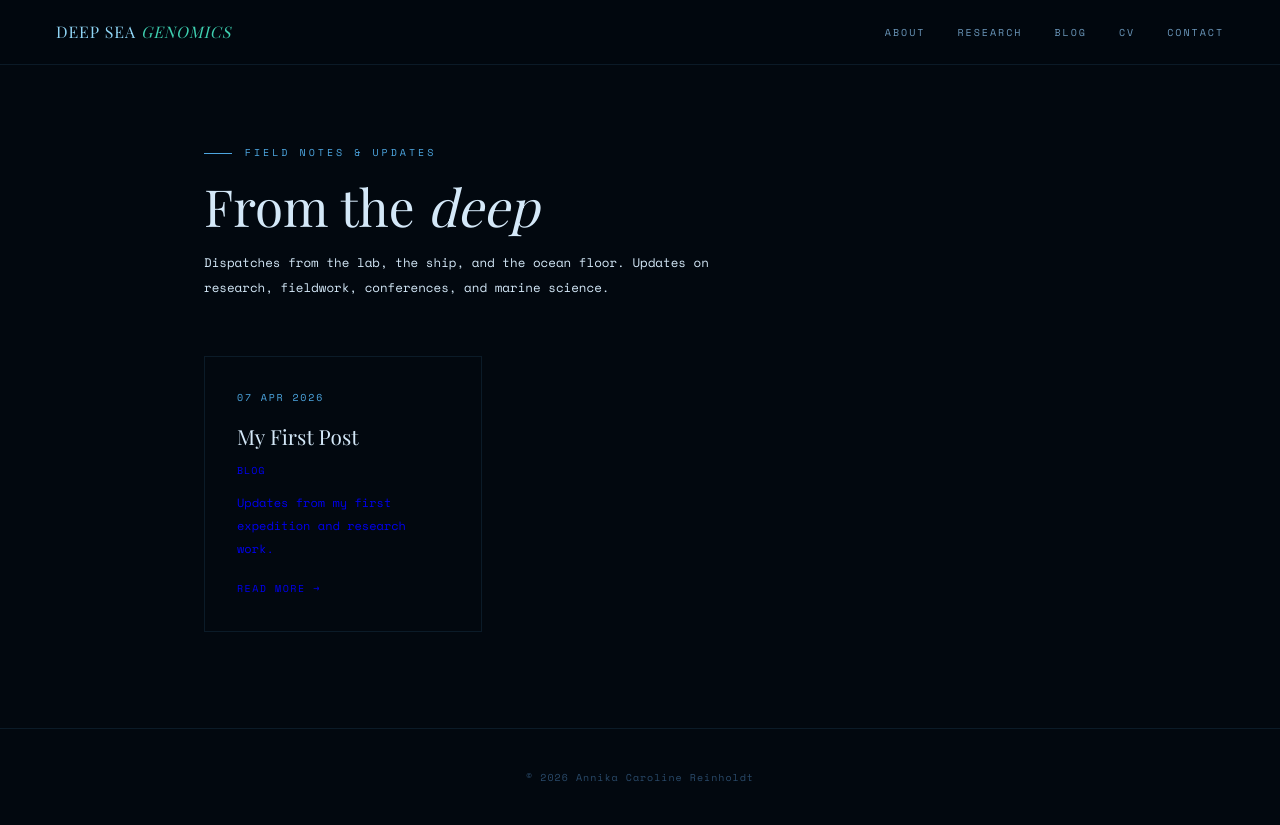
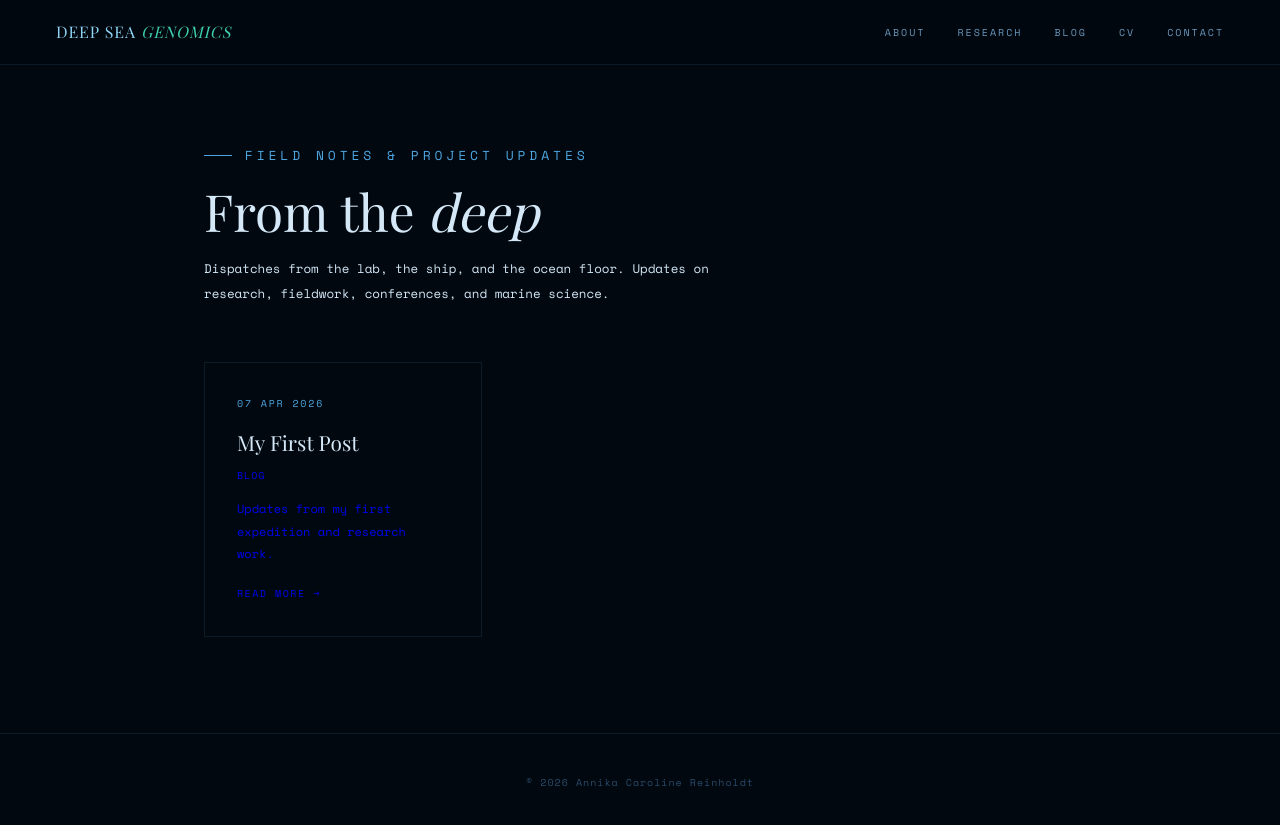
Before and after one commit to Areinholdt/Areinholdt.github.io, a Jekyll site: the page built from posts.md, in a window 1280 px wide. Shown: the top 825 px of the page. Built offline with Jekyll 4.4.1, drawn with Linux system fonts in a browser that asks for light colours; some web fonts are replaced.

Commit message:
Update posts.md

```diff
--- a/posts.md
+++ b/posts.md
@@ -9,7 +9,7 @@ permalink: /posts/
     position:relative; z-index:1;
   }
   .posts-eyebrow {
-    font-size:10px; letter-spacing:.3em; text-transform:uppercase; color:var(--accent);
+    font-size:13px; letter-spacing:.3em; text-transform:uppercase; color:var(--accent);
     margin-bottom:1rem; display:flex; align-items:center; gap:.8rem;
   }
   .posts-eyebrow::before { content:''; width:28px; height:1px; background:var(--accent); display:block; }
@@ -67,7 +67,7 @@ permalink: /posts/
 
 <div class="posts-wrap">
   <div class="posts-header">
-    <div class="posts-eyebrow">Field notes &amp; updates</div>
+    <div class="posts-eyebrow">Field notes &amp; Project updates</div>
     <h1>From the <em>deep</em></h1>
     <p>
       Dispatches from the lab, the ship, and the ocean floor.
```
